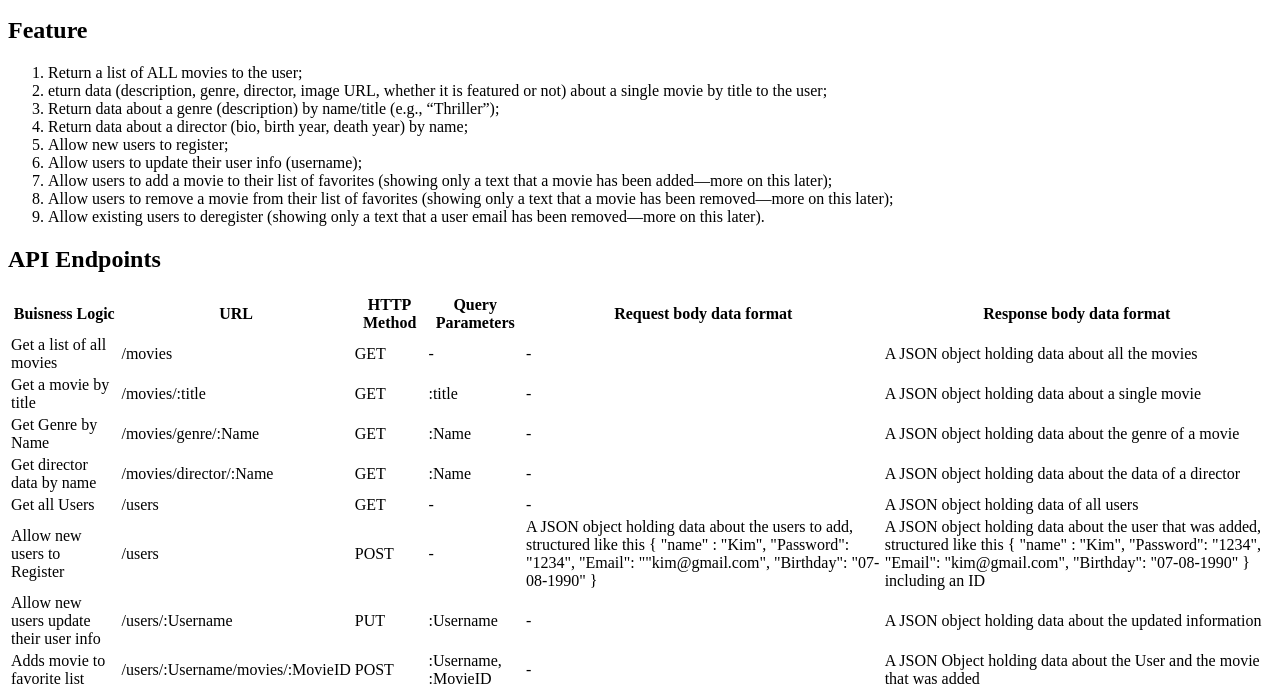
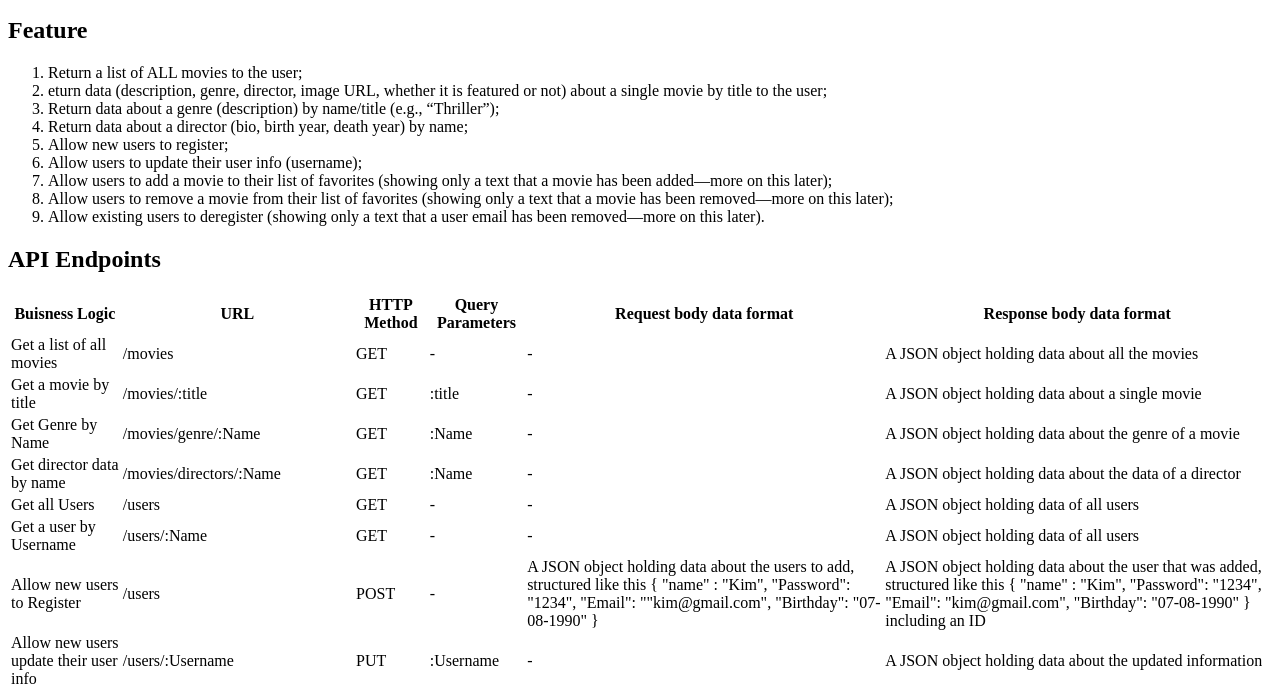
Before and after one commit to cutraniramlan/movie_api, a website: page public/documentation.html in a window 1280 px wide. Shown: the part 119-805 px from the top of the page. Drawn offline with Linux system fonts and the light colour scheme.

Commit message:
Update documentation.html

```diff
--- a/public/documentation.html
+++ b/public/documentation.html
@@ -69,7 +69,7 @@
 
             <tr>
                 <td>Get director data by name</td>
-                <td>/movies/director/:Name</td>
+                <td>/movies/directors/:Name</td>
                 <td>GET</td>
                 <td>:Name</td>
                 <td>-</td>
@@ -79,6 +79,15 @@
             <tr>
                 <td>Get all Users</td>
                 <td>/users</td>
+                <td>GET</td>
+                <td>-</td>
+                <td>-</td>
+                <td> A JSON object holding data of all users</td>
+            </tr>
+
+            <tr>
+                <td>Get a user by Username</td>
+                <td>/users/:Name</td>
                 <td>GET</td>
                 <td>-</td>
                 <td>-</td>
```
